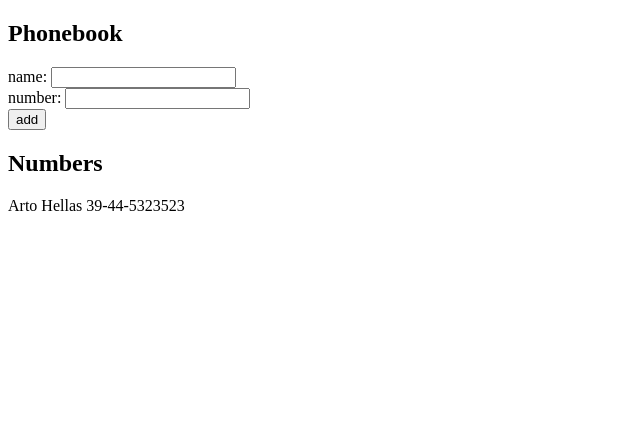
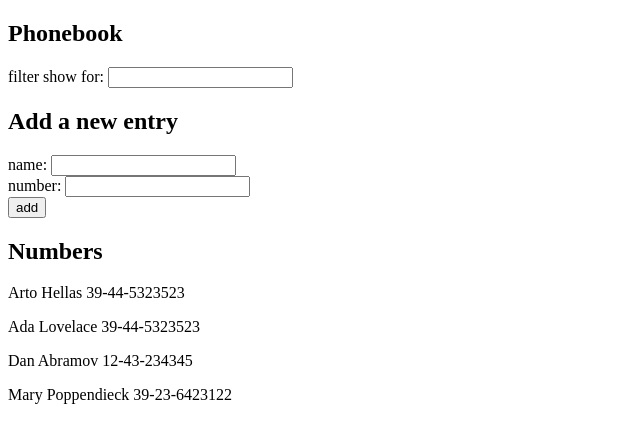
Before and after one commit to lucasalavapena/fullstackopen, a React (Create React App) app in the folder part2/phonebook/: page / in a window 1280 px wide. Shown: the top 442 px of the page, without its empty margins (0-640 px from the left). Built offline with nearby package versions, Linux system fonts and the light colour scheme.

Commit message:
finished 2.9

```diff
--- a/part2/phonebook/src/App.js
+++ b/part2/phonebook/src/App.js
@@ -2,10 +2,14 @@
 
 const App = () => {
   const [ persons, setPersons ] = useState([
-    { name: 'Arto Hellas', number: '39-44-5323523', id:1 }
+    { name: 'Arto Hellas', number: '39-44-5323523', id:1 },
+    { name: 'Ada Lovelace', number: '39-44-5323523', id:2  },
+    { name: 'Dan Abramov', number: '12-43-234345', id:3  },
+    { name: 'Mary Poppendieck', number: '39-23-6423122', id:4 }
   ])
   const [ newName, setNewName ] = useState('')
   const [ newNumber, setNewNumber ] = useState('')
+  const [ currFilter, setFilter ] = useState('')
 
   const addPerson = (event) => {
     event.preventDefault()
@@ -34,9 +38,19 @@
     setNewNumber(event.target.value)
   }
 
+  const handleFilter = (event) => {
+    setFilter((event.target.value))
+  }
+
+
   return (
     <div>
       <h2>Phonebook</h2>
+      <div>
+          filter show for: <input value={currFilter}
+          onChange={handleFilter}/>
+        </div>
+      <h2>Add a new entry</h2>
       <form onSubmit={addPerson}>
         <div>
           name: <input value={newName}
@@ -51,7 +65,7 @@
         </div>
       </form>
       <h2>Numbers</h2>
-        {persons.map(person =>
+        {(persons.filter(person => (person.name).includes(currFilter))).map(person =>
           <p key={person.id}>{person.name} {person.number}</p>)}
     </div>
   )
```
